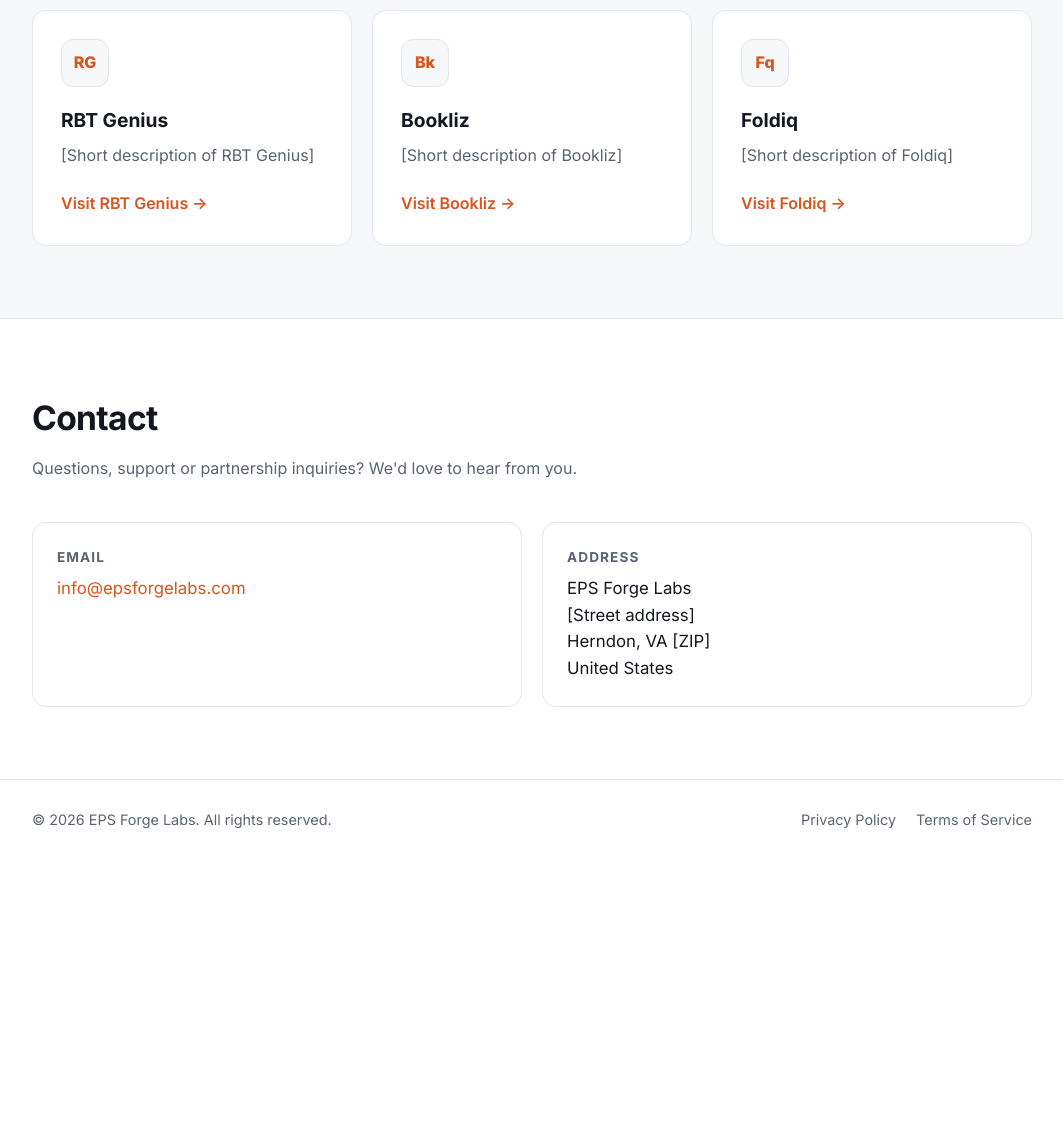
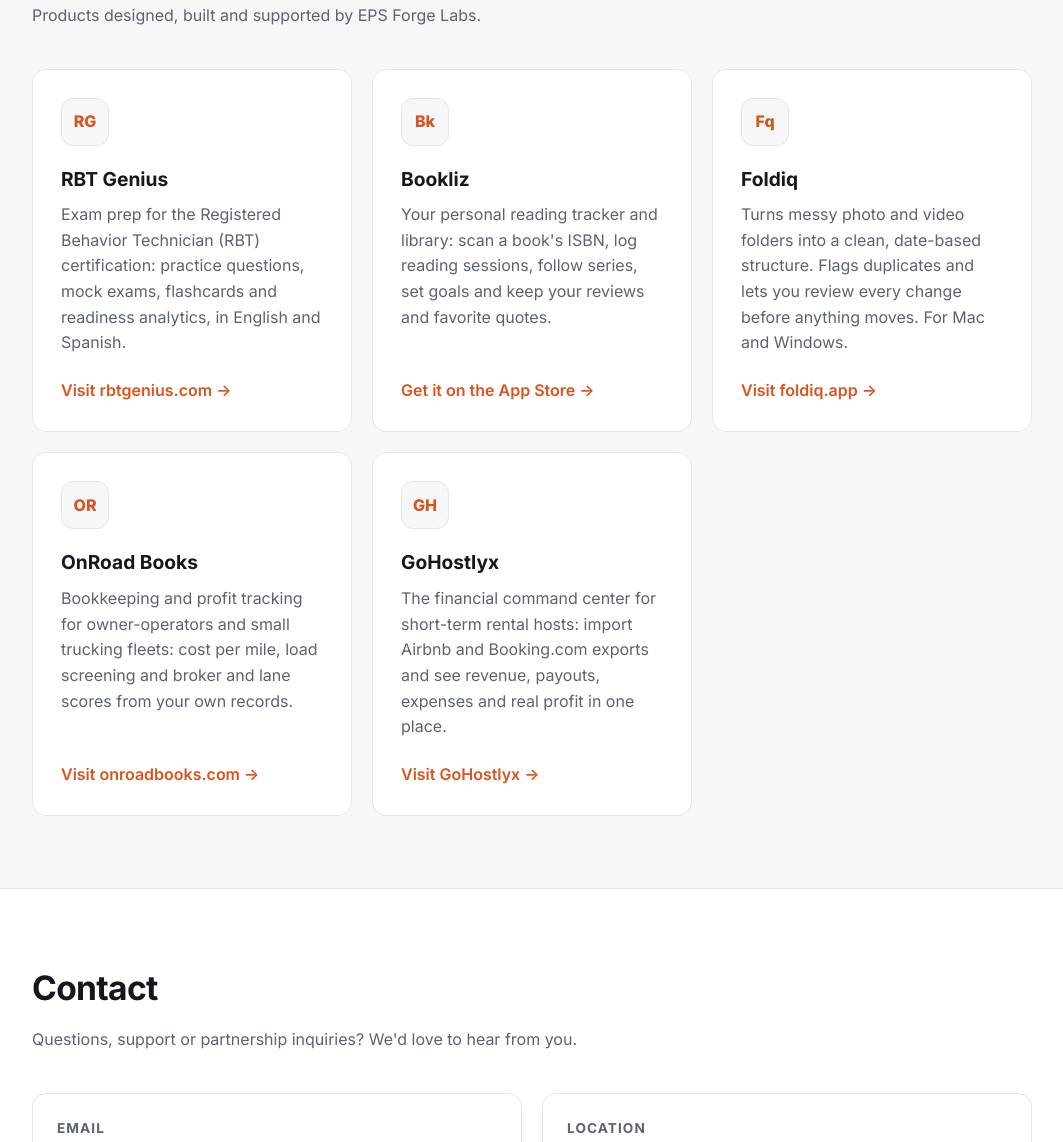
Before and after one commit to MystoganzTv/epsforgelabs, a plain HTML site: page index.html in a window 1280 px wide. Shown: the part 777-1919 px from the top of the page, without its empty margins (108-1171 px from the left). Before the commit the page ends 1636 px from the top, so only its background shows below. Drawn offline with Linux system fonts and the light colour scheme.

Commit message:
Initial site

```diff
--- a/index.html
+++ b/index.html
@@ -4,7 +4,7 @@
   <meta charset="utf-8">
   <meta name="viewport" content="width=device-width, initial-scale=1">
   <title>EPS Forge Labs</title>
-  <meta name="description" content="EPS Forge Labs builds simple, useful apps: RBT Genius, Bookliz and Foldiq.">
+  <meta name="description" content="EPS Forge Labs is a software studio in Herndon, Virginia. We build RBT Genius, Bookliz, Foldiq, OnRoad Books and GoHostlyx.">
   <link rel="preconnect" href="https://fonts.googleapis.com">
   <link rel="preconnect" href="https://fonts.gstatic.com" crossorigin>
   <link href="https://fonts.googleapis.com/css2?family=Inter:wght@400;500;600;700;800&display=swap" rel="stylesheet">
@@ -27,8 +27,7 @@
       <div class="container">
         <p class="eyebrow">Software studio</p>
         <h1>We build focused apps that make everyday work easier.</h1>
-        <!-- TODO: ajustar este texto a la descripción real de EPS Forge Labs -->
-        <p>EPS Forge Labs is an independent software studio based in Herndon, Virginia. We design, build and maintain mobile and web apps that solve specific problems well, with a focus on simplicity, reliability and privacy.</p>
+        <p>EPS Forge Labs is an independent software studio based in Herndon, Virginia. We design, build and run mobile, desktop and web apps for exam prep, reading, photo organization and small-business finance, each one focused on doing a specific job well, with simplicity, reliability and privacy in mind.</p>
         <a class="btn" href="#apps">See our apps</a>
       </div>
     </section>
@@ -41,23 +40,32 @@
           <article class="card">
             <div class="card-icon">RG</div>
             <h3>RBT Genius</h3>
-            <!-- TODO: descripción y enlace reales -->
-            <p>[Short description of RBT Genius]</p>
-            <a class="card-link" href="#" target="_blank" rel="noopener">Visit RBT Genius &rarr;</a>
+            <p>Exam prep for the Registered Behavior Technician (RBT) certification: practice questions, mock exams, flashcards and readiness analytics, in English and Spanish.</p>
+            <a class="card-link" href="https://rbtgenius.com" target="_blank" rel="noopener">Visit rbtgenius.com &rarr;</a>
           </article>
           <article class="card">
             <div class="card-icon">Bk</div>
             <h3>Bookliz</h3>
-            <!-- TODO: descripción y enlace reales -->
-            <p>[Short description of Bookliz]</p>
-            <a class="card-link" href="#" target="_blank" rel="noopener">Visit Bookliz &rarr;</a>
+            <p>Your personal reading tracker and library: scan a book's ISBN, log reading sessions, follow series, set goals and keep your reviews and favorite quotes.</p>
+            <a class="card-link" href="https://apps.apple.com/app/id6774150174" target="_blank" rel="noopener">Get it on the App Store &rarr;</a>
           </article>
           <article class="card">
             <div class="card-icon">Fq</div>
             <h3>Foldiq</h3>
-            <!-- TODO: descripción y enlace reales -->
-            <p>[Short description of Foldiq]</p>
-            <a class="card-link" href="#" target="_blank" rel="noopener">Visit Foldiq &rarr;</a>
+            <p>Turns messy photo and video folders into a clean, date-based structure. Flags duplicates and lets you review every change before anything moves. For Mac and Windows.</p>
+            <a class="card-link" href="https://foldiq.app" target="_blank" rel="noopener">Visit foldiq.app &rarr;</a>
+          </article>
+          <article class="card">
+            <div class="card-icon">OR</div>
+            <h3>OnRoad Books</h3>
+            <p>Bookkeeping and profit tracking for owner-operators and small trucking fleets: cost per mile, load screening and broker and lane scores from your own records.</p>
+            <a class="card-link" href="https://onroadbooks.com" target="_blank" rel="noopener">Visit onroadbooks.com &rarr;</a>
+          </article>
+          <article class="card">
+            <div class="card-icon">GH</div>
+            <h3>GoHostlyx</h3>
+            <p>The financial command center for short-term rental hosts: import Airbnb and Booking.com exports and see revenue, payouts, expenses and real profit in one place.</p>
+            <a class="card-link" href="https://gohostlyx.vercel.app" target="_blank" rel="noopener">Visit GoHostlyx &rarr;</a>
           </article>
         </div>
       </div>
@@ -73,9 +81,8 @@
             <p><a href="mailto:info@epsforgelabs.com">info@epsforgelabs.com</a></p>
           </div>
           <div class="contact-item">
-            <h3>Address</h3>
-            <!-- TODO: dirección completa -->
-            <address>EPS Forge Labs<br>[Street address]<br>Herndon, VA [ZIP]<br>United States</address>
+            <h3>Location</h3>
+            <address>Herndon, Virginia<br>United States</address>
           </div>
         </div>
       </div>
@@ -84,7 +91,7 @@
 
   <footer class="site-footer">
     <div class="container">
-      <span>&copy; <span id="year">2026</span> EPS Forge Labs. All rights reserved.</span>
+      <span>&copy; <span id="year">2026</span> EP Spaangberg Inc. EPS Forge Labs is a brand of EP Spaangberg Inc.</span>
       <nav>
         <a href="privacy.html">Privacy Policy</a>
         <a href="terms.html">Terms of Service</a>
```
Also changed, not shown: privacy.html (+8 -9 lines), terms.html (+3 -3 lines), 1 other file.
